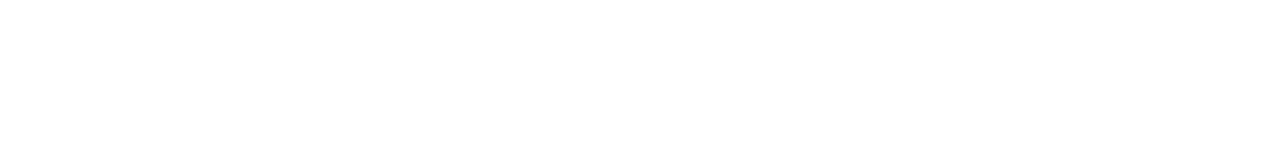
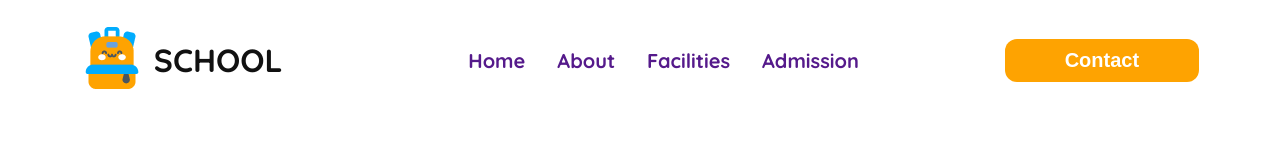
Before and after one commit to tonmoy-free/A2-Kids-School, a plain HTML site: page index.html in a window 1280 px wide. Drawn offline with Linux system fonts and the light colour scheme.

Commit message:
day1 nav bar mobile responsive working

```diff
--- a/index.html
+++ b/index.html
@@ -6,10 +6,36 @@
         <title>Document</title>
         <link rel="stylesheet" href="style/style.css">
         <link rel="shortcut icon" href="assets/logo.png" type="image/x-icon">
+        <link rel="preconnect" href="https://fonts.googleapis.com">
+        <link rel="preconnect" href="https://fonts.gstatic.com" crossorigin>
+        <link
+            href="https://fonts.googleapis.com/css2?family=Quicksand:wght@300..700&display=swap"
+            rel="stylesheet">
+            <script src="https://kit.fontawesome.com/d7b7563d24.js" crossorigin="anonymous"></script>
     </head>
-<body>
+    <body class="quicksand-font">
         <header>
+            <nav class="navbar display-flex">
+                <div class="logo display-flex">
+                    <a href><img src="assets/logo.png" alt="logo"></a>
+                    <a href><h3 class="logo-tittle">SCHOOL</h3></a>
+                </div>
+                <div class="menu-bar">
+                    <p class="menu-icon"><i class="fa-solid fa-bars"></i></p>
+                    <ul class="menu-items display-flex">
+                        <li class="menu-item"><a href="" class="nav-li-link">Home</a></li>
+                        <li class="menu-item"><a href="" class="nav-li-link">About</a></li>
+                        <li class="menu-item"><a href="" class="nav-li-link">Facilities</a></li>
+                        <li class="menu-item"><a href="" class="nav-li-link">Admission</a></li>
+                    </ul>
 
+                </div>
+                <div class="button">
+                    <a href class="btn-link">
+                        <button class="btn-primary">Contact</button>
+                    </a>
+                </div>
+            </nav>
         </header>
         <main>
 
--- a/style/style.css
+++ b/style/style.css
@@ -0,0 +1,86 @@
+/* shared style */
+.quicksand-font {
+    font-family: "Quicksand", serif;
+    font-optical-sizing: auto;
+    font-weight: 100;
+    font-style: normal;
+}
+
+.display-flex {
+    display: flex;
+}
+
+a {
+    text-decoration: none;
+}
+
+.btn-primary {
+    padding: 10px 60px;
+    background-color: #FEA301;
+    color: white;
+    font-weight: 600;
+    font-size: 20px;
+    border-radius: 12px;
+    border: none;
+}
+
+/* navbar style */
+.navbar {
+    max-width: 1440px;
+    margin: 0 auto;
+    justify-content: space-around;
+    align-items: center;
+}
+
+.logo {
+    align-items: center;
+    gap: 11px;
+}
+
+.logo-tittle {
+    font-weight: 700;
+    font-size: 2rem;
+    color: #111111;
+}
+
+.menu-items {
+    gap: 32px;
+}
+
+.menu-item {
+    list-style: none;
+}
+
+.nav-li-link {
+    font-weight: 700;
+    font-size: 1.25rem;
+}
+
+.menu-icon {
+    display: none;
+}
+
+@media screen and (max-width: 576px) {
+
+    .logo-tittle,
+    .menu-items,
+    .button {
+        display: none;
+    }
+
+    .menu-icon {
+        display: block;
+        font-weight: 700;
+        font-size: 30px;
+        color: #111111;
+    }
+    .navbar{
+        margin: 0;
+        padding: 0;
+        justify-content: space-between;
+        padding-left: 16px;
+        padding-right: 16px;
+        border: 1px solid #FEA301;
+    }
+
+}
```
Lines whose indentation alone changed are shown as unchanged.
